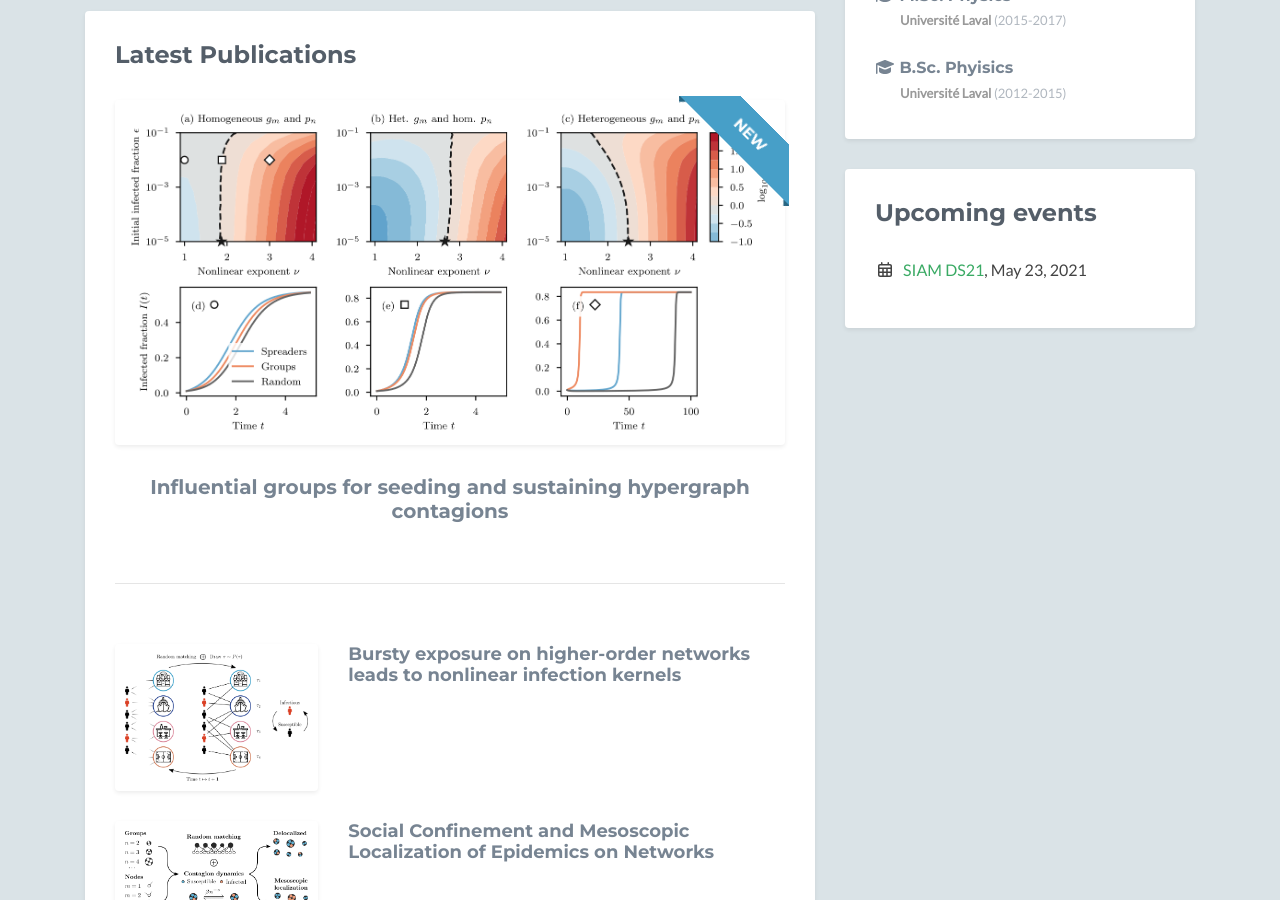
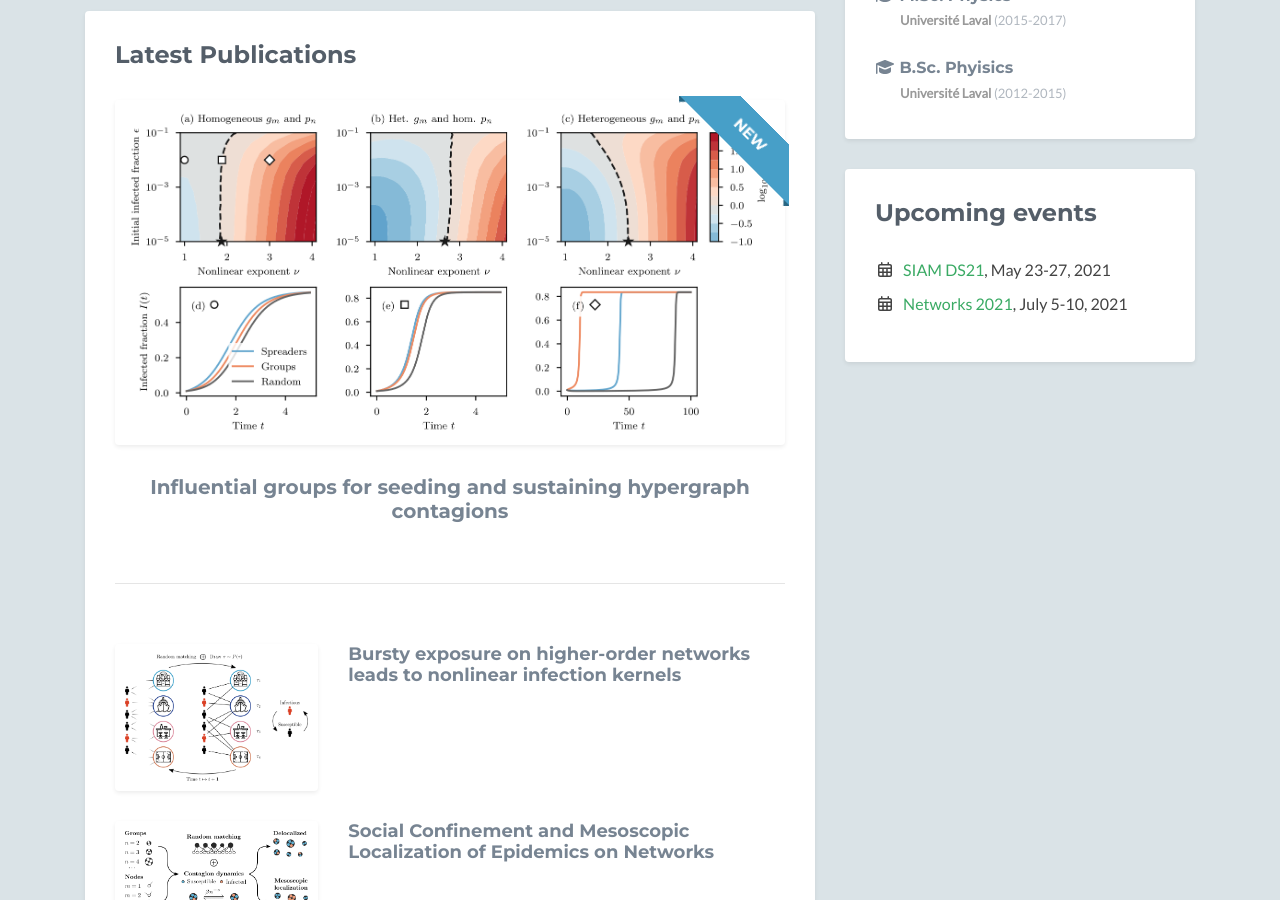
Before and after one commit to gstonge/gstonge.github.io, a Jekyll site: the page built from index.html, in a window 1280 px wide and 900 px high, scrolled down 730 px. Built offline with Jekyll 4.4.1, drawn with Linux system fonts in a browser that asks for light colours; nearby versions of some CDN libraries; library files that are not in the unit come from our copies.

Commit message:
update events

```diff
--- a/_data/events.yml
+++ b/_data/events.yml
@@ -1,3 +1,7 @@
 - name: SIAM DS21
-  date: "May 23, 2021"
+  date: "May 23-27, 2021"
   url: "https://www.siam.org/conferences/cm/conference/ds21"
+
+- name: "Networks 2021"
+  date: "July 5-10, 2021"
+  url: "https://networks2021.net/"
```
